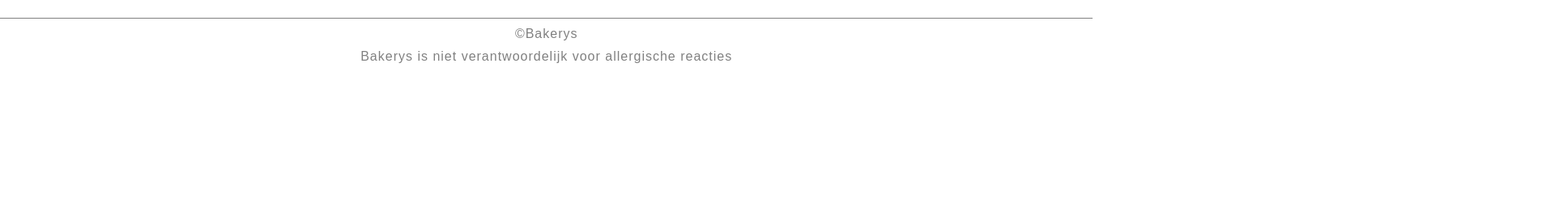
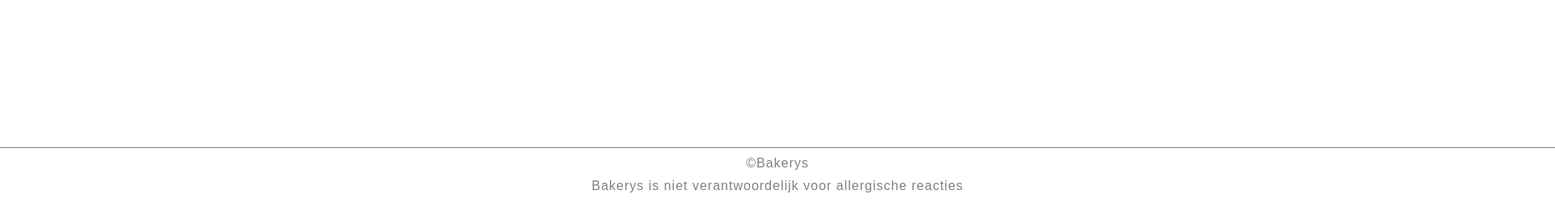
Before and after one commit to timnob/website, a plain HTML site: page Eindopdracht/index.html in a window 1280 px wide. Shown: the part 647-919 px from the top of the page at 81% size, 1920 px wide, since content can reach past the window. Before the commit the page ends 800 px from the top, so only its background shows below. Drawn offline with Linux system fonts and the light colour scheme.

Commit message:
verder gewerkt

```diff
--- a/Eindopdracht/eo.css
+++ b/Eindopdracht/eo.css
@@ -155,13 +155,13 @@ a p {
 
 .slot {
     height: 90px;
-    width: 1349.4px;
+    width: 1920px;
     background-color: white;
     background-size: cover;
     border-top: 1px solid grey;
     top: 400px;
-    margin-top: 40px;
-    float: left;
+    margin-top: 200px;
+    float: center;
 }
 .slot p {
     font-family: K2D, sans-serif;
```
Also changed, not shown: Eindopdracht/index.html (+1 -6 lines).
